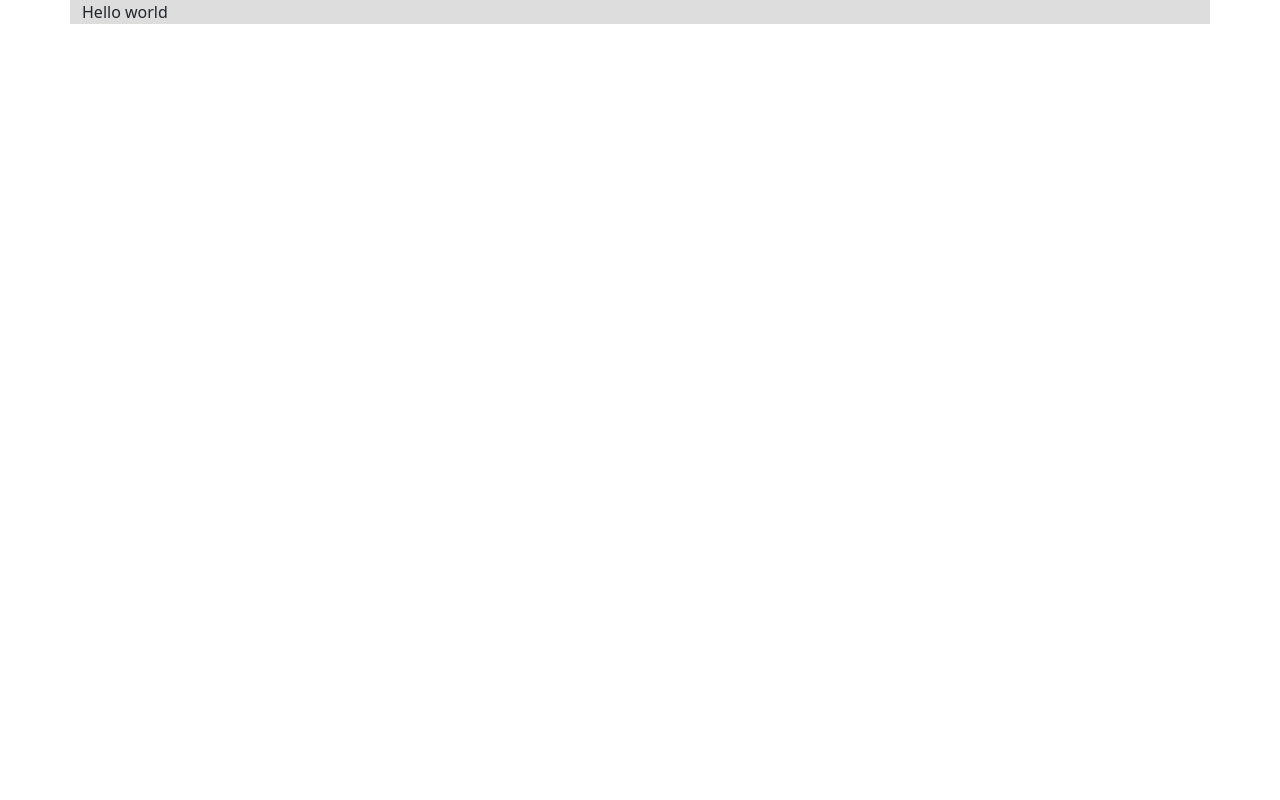
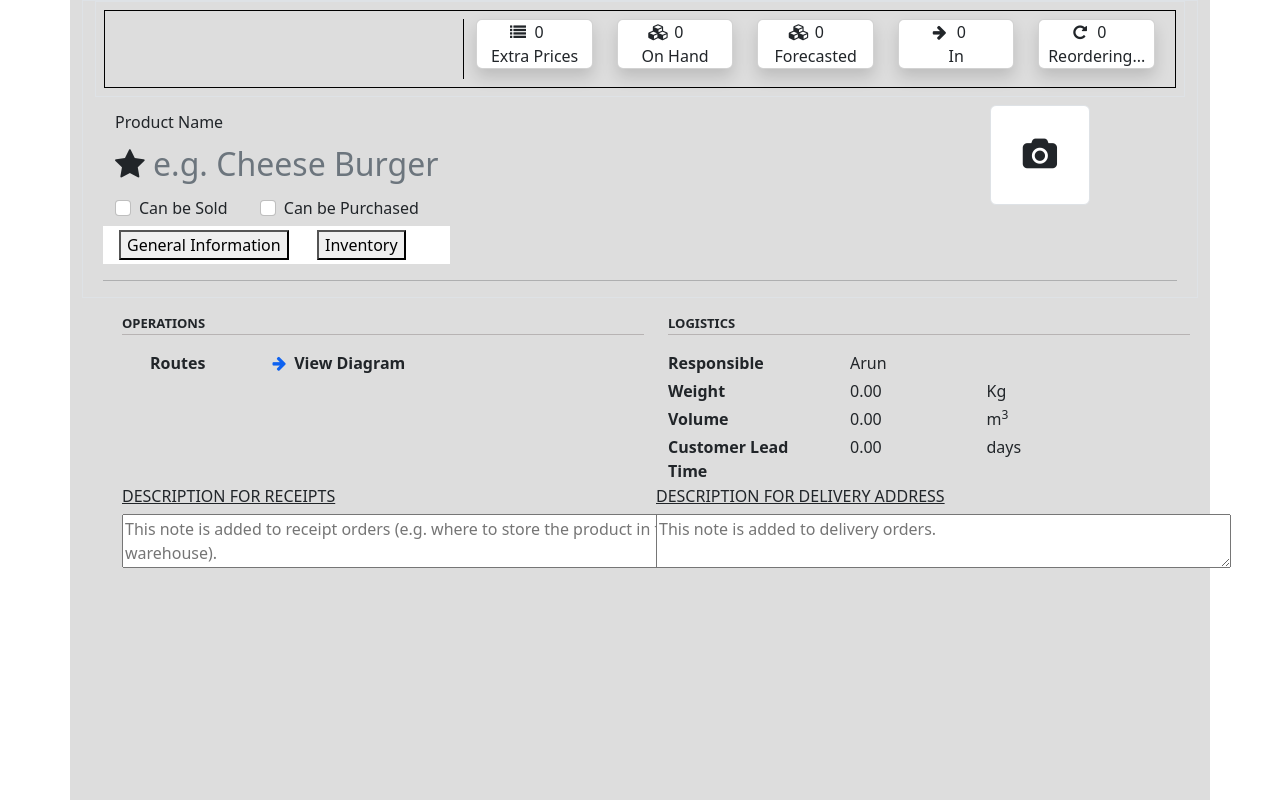
Before and after one commit to ArunkumarKrishnasamy/AV-Restaurant, a React (Create React App) app: page /inventory in a window 1280 px wide. Before the commit this address had no page. Built offline with nearby package versions, Linux system fonts and the light colour scheme.

Commit message:
Inventory

```diff
--- a/src/App.css
+++ b/src/App.css
@@ -1,5 +1,7 @@
 .content {
   background-color: #ddd;
+  /* margin-top: 10px; */
+  min-height: 100vh !important;
 }
 div > .dashboard {
   border-collapse: collapse;
@@ -18,6 +20,10 @@ div > .dashboard {
   height: 100px !important;
 }
 .SwitchTab {
-  border: 1px solid black;
+  /* border: 1px solid black; */
   background-color: white;
 }
+.operation-heading {
+  border-bottom: 1px solid rgb(183, 179, 179);
+  font-size: 13px;
+}
--- a/src/App.js
+++ b/src/App.js
@@ -2,14 +2,17 @@ import "./App.css";
 import "../node_modules/bootstrap/dist/css/bootstrap.min.css";
 import { BrowserRouter, Routes, Route, Link } from "react-router-dom";
 import Product from "./Components/Product";
+import ProductInfo from "./ProductInfo";
+import Inventory from "./Components/Inventory";
 
 function App() {
   return (
     <BrowserRouter>
       <div className="container content">
-        Hello world
+        <Product />
         <Routes>
-          <Route path="/" element={<Product />} />
+          <Route path="/" element={<ProductInfo />} />
+          <Route path="/inventory" element={<Inventory />} />
         </Routes>
       </div>
     </BrowserRouter>
--- /dev/null
+++ b/src/Components/Inventory.js
@@ -0,0 +1,91 @@
+import React from "react";
+import "../../node_modules/font-awesome/css/font-awesome.min.css";
+
+function Inventory() {
+  return (
+    <div className="container row m-3">
+      <div className="col-6 ">
+        <div className="fw-bolder operation-heading ">OPERATIONS</div>
+        <div className="row fw-semibold m-3">
+          <div className="col-3">Routes</div>
+          <div className="col-6">
+            <i
+              class="fa fa-solid fa-arrow-right"
+              style={{ color: "#0f62f0" }}
+            ></i>
+            <span className="ms-2">View Diagram</span>
+          </div>
+        </div>
+      </div>
+
+      <div className="col-6">
+        <div className="fw-bolder operation-heading">LOGISTICS</div>
+        <div className="row mt-3">
+          <label for="person_responsible" className="col-4 fw-semibold">
+            Responsible
+          </label>
+          <div
+            id="person_responsible"
+            name="person_responsible"
+            className="col-3"
+          >
+            Arun
+          </div>
+        </div>
+        <div className="row mt-1">
+          <label for="weight" className="col-4 fw-semibold">
+            Weight
+          </label>
+          <div id="weight" name="weight" className="col-3">
+            0.00
+          </div>
+          <div className="col-3">Kg</div>
+        </div>
+        <div className="row mt-1">
+          <label for="volume" className="col-4 fw-semibold">
+            Volume
+          </label>
+          <div id="volume" name="volume" className="col-3">
+            0.00
+          </div>
+          <div className="col-3">
+            m<sup>3</sup>
+          </div>
+        </div>
+        <div className="row mt-1">
+          <label for="leadtime" className="col-4 fw-semibold">
+            Customer Lead Time
+          </label>
+          <div id="leadtime" name="leadtime" className="col-3">
+            0.00
+          </div>
+          <div className="col-3">days</div>
+        </div>
+      </div>
+      <div className="row">
+        <div className="col-6 mt-1">
+          <h6>
+            <u>DESCRIPTION FOR RECEIPTS</u>
+          </h6>
+          <textarea
+            rows={"2"}
+            cols={"60"}
+            placeholder="This note is added to receipt orders (e.g. where to store the product in the warehouse)."
+          ></textarea>
+        </div>
+        <div className="col-6 mt-1">
+          <h6>
+            <u>DESCRIPTION FOR DELIVERY ADDRESS</u>
+          </h6>
+          <textarea
+            rows={"2"}
+            cols={"60"}
+            placeholder="This note is added to delivery orders."
+          ></textarea>
+        </div>
+      </div>
+    </div>
+  );
+}
+
+export default Inventory;
--- a/src/Components/Main.js
+++ b/src/Components/Main.js
@@ -1,5 +1,8 @@
 import React from "react";
 import ProductInfo from "../ProductInfo";
+
+import Inventory from "./Inventory";
+import { Link } from "react-router-dom";
 
 function Main() {
   return (
@@ -7,12 +10,12 @@ function Main() {
       <div className="row container">
         <div className="col-10 d-flex justify-content-start ">
           <div className="title">
-            <h6 className="mt-3">Product Name</h6>
+            <h6 className="mt-2">Product Name</h6>
             <div>
               <i className="fa  fa-2x fa-star"></i>
               <span className="fs-2 text-muted"> e.g. Cheese Burger</span>
               <br />
-              <div className="row mt-3">
+              <div className="row mt-2">
                 <span className="col-5">
                   <div className="form-check">
                     <input
@@ -42,11 +45,13 @@ function Main() {
               </div>
             </div>
 
-            <div className=" row mt-3 SwitchTab p-1 ">
-              <div className="col-7 ">General Information</div>
-              <div style={{ borderLeft: "1px solid black" }} className="col-5 ">
-                Inventory
-              </div>
+            <div className=" row mt-1 SwitchTab p-1 ">
+              <Link to={"/"} className="col-7 ">
+                <button>General Information</button>
+              </Link>
+              <Link to={"/inventory"} className="col-5 ">
+                <button>Inventory</button>
+              </Link>
             </div>
           </div>
         </div>
@@ -58,7 +63,6 @@ function Main() {
         </div>
       </div>
       <hr></hr>
-      <ProductInfo />
     </>
   );
 }
--- a/src/ProductInfo.js
+++ b/src/ProductInfo.js
@@ -18,7 +18,58 @@ function ProductInfo() {
           </div>
         </div>
       </div>
-      <div className="col-6">ProductInfo</div>
+      <div className="col-6 ">
+        <div className="row">
+          <label for="salesprice" className="col-4 fw-semibold">
+            Sales price
+          </label>
+          <div id="salesprice" name="salesprice" className="col-8">
+            &#8377; 1.00
+          </div>
+        </div>
+        <div className="row mt-2">
+          <label for="cost" className="col-4 fw-semibold  ">
+            Cost
+          </label>
+
+          <div id="cost" name="cost" className="col-8">
+            &#8377; 0.00
+          </div>
+        </div>
+        <div className="row mt-2">
+          <label for="productcategory" className="col-4 fw-semibold">
+            Product Category
+          </label>
+          <div id="productcategory" name="productcategory" className="col-8">
+            All
+          </div>
+        </div>
+        <div className="row mt-2">
+          <label for="internalreference" className="col-4 fw-semibold">
+            Internal Reference
+          </label>
+        </div>
+        <div className="row mt-2">
+          <label for="barcode" className="col-4 fw-semibold">
+            Barcode
+          </label>
+        </div>
+        <div className="row mt-2">
+          <label for="producttags" className="col-4 fw-semibold">
+            Product Tags
+          </label>
+        </div>
+      </div>
+      <div>
+        <h6> INTERNAL NOTES</h6>
+        <hr></hr>
+        <textarea
+          rows="2"
+          cols={"140"}
+          id="TITLE"
+          placeholder=" This note is only for internal purposes"
+        ></textarea>
+      </div>
     </div>
   );
 }
```
